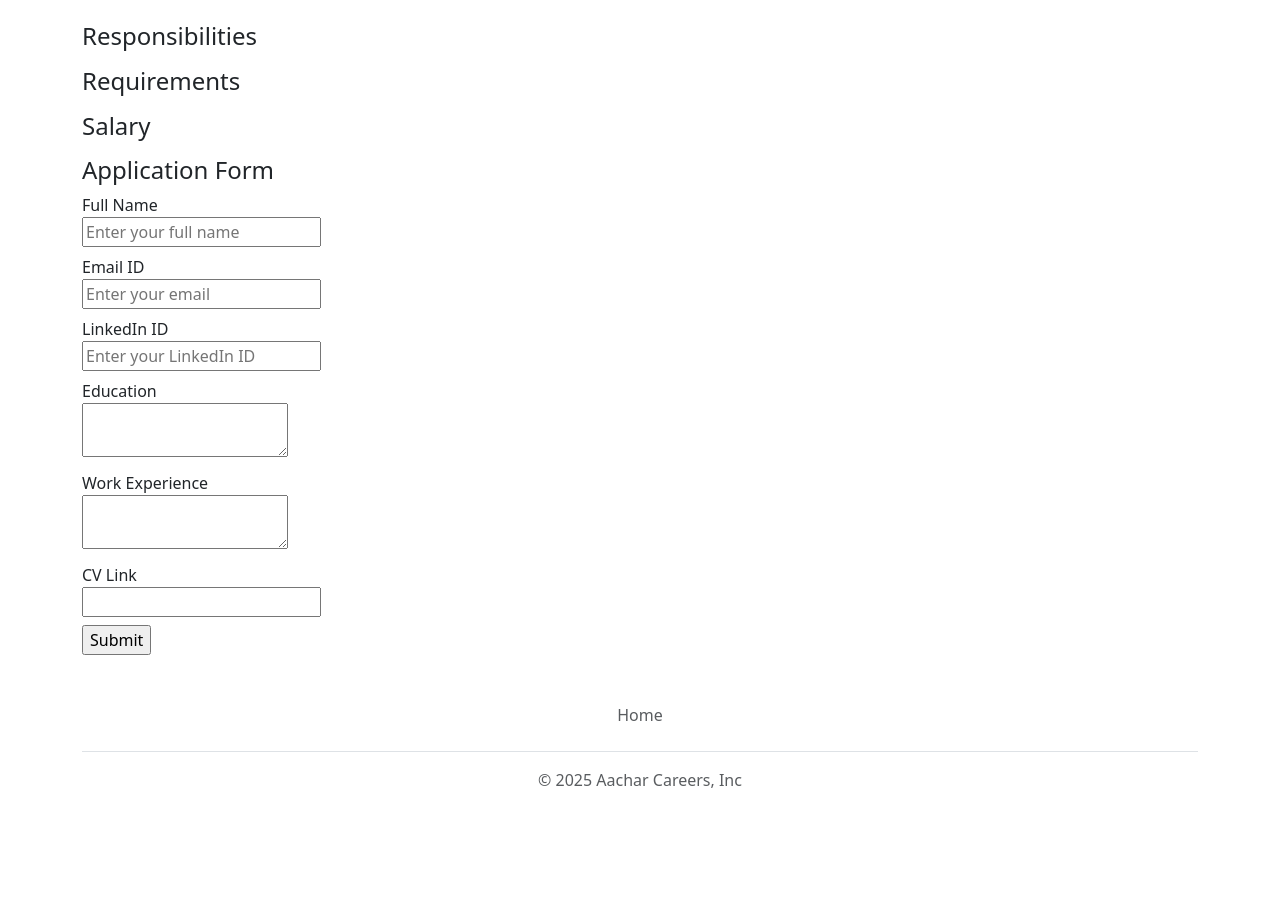
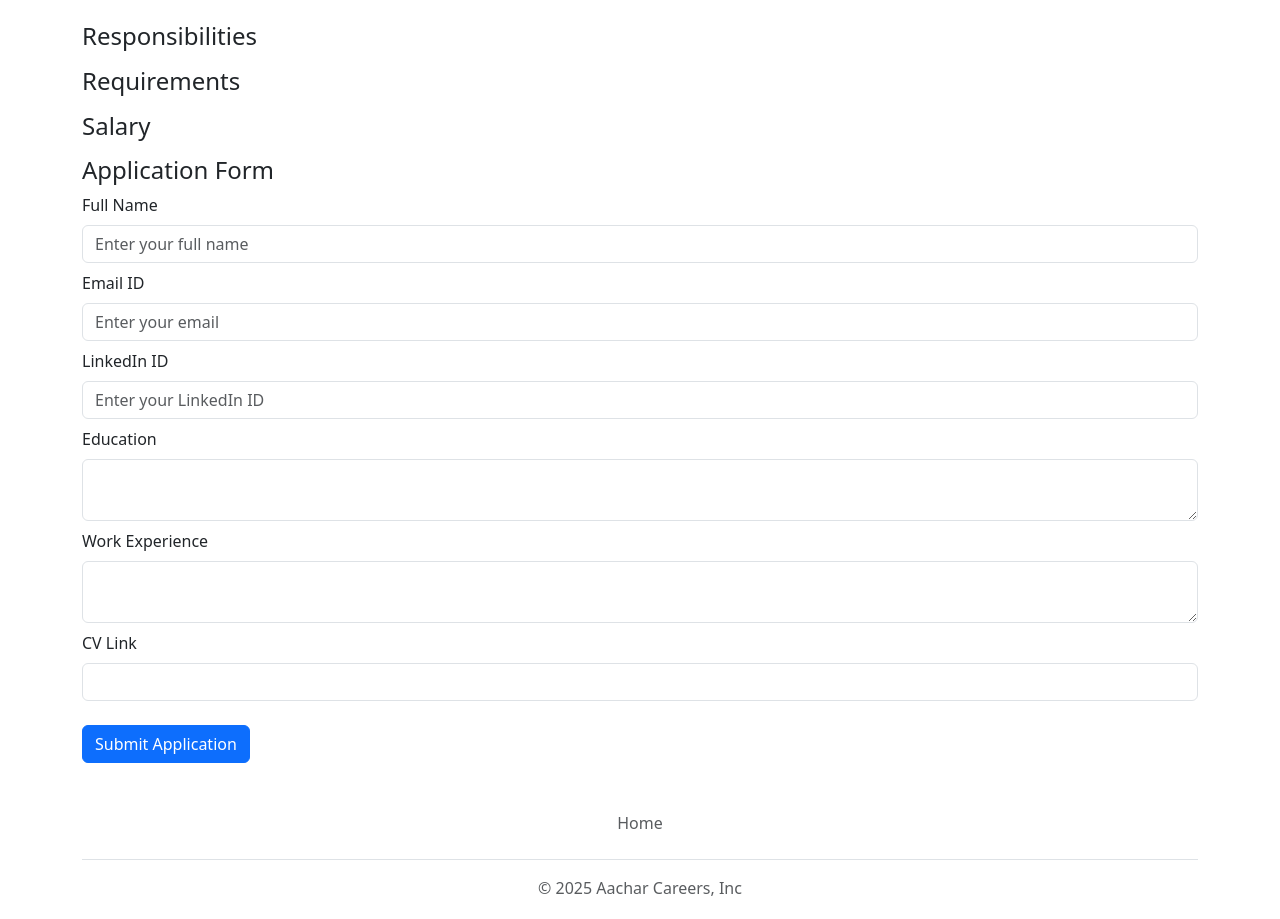
Before and after one commit to aa98-45556443355666/careers_website, a Flask app: template templates/jobwebpage.html in a window 1280 px wide. Shown: the part 434-1353 px from the top of the page. Before the commit the page ends 1222 px from the top, so only its background shows below. Run offline with Flask 3, Linux system fonts and the light colour scheme; the template is opened without the code that fills it, so the values that code supplies are empty.

Commit message:
improved styling of form

```diff
--- a/templates/form_apply.html
+++ b/templates/form_apply.html
@@ -1,29 +1,28 @@
 <h4>Application Form</h4>
 <form action='/job/{{job['id']}}/apply' method='post'>
   <div class='mb-2'>
-    <label>Full Name</label><br>
-    <input type="text" name="full_name" placeholder="Enter your full name" required>
+    <label for="fullName" class="form-label">Full Name</label><br>
+    <input type="text" class="form-control" id="fullName" name="full_name" placeholder="Enter your full name" required>
   </div>
   <div class='mb-2' >
-    <label>Email ID</label><br>
-    <input type="email" name="email" placeholder="Enter your email" required>
+    <label for="emailId" class="form-label">Email ID</label><br>
+    <input type="email" class="form-control" id="emailId" name="email" placeholder="Enter your email" required>
   </div>
   <div class='mb-2'>
-    <label>LinkedIn ID</label><br>
-    <input type="text" name="linkedin" placeholder="Enter your LinkedIn ID">
+    <label for="linkedinId" class="form-label">LinkedIn ID</label><br>
+    <input type="text" class="form-control" id="linkedinId" name="linkedin" placeholder="Enter your LinkedIn ID">
   </div>
   <div class='mb-2'>
-    <label>Education</label><br>
-    <textarea  name="education"></textarea>
+    <label for="education" class="form-label">Education</label><br>
+    <textarea class="form-control" id="education"  name="education"></textarea>
   </div>
   <div class='mb-2'>
-    <label>Work Experience</label><br>
-    <textarea  name="work_experience"></textarea>
+    <label for="work_experience" class="form-label">Work Experience</label><br>
+    <textarea class="form-control" id="work_experience"  name="work_experience"></textarea>
   </div>
   <div class='mb-2' >
-    <label>CV Link</label><br>
-    <input type="text" name="cv_link" required>
+    <label for="cv_link" class="form-label">CV Link</label><br>
+    <input type="text" class="form-control" id="cv_link" name="cv_link" required>
   </div>
-
-  <input type='submit' value='Submit'>
+  <button type="submit" class="btn btn-primary mt-3">Submit Application</button>
 </form>
--- a/templates/home.html
+++ b/templates/home.html
@@ -17,7 +17,7 @@
 
       <div class='row' style='margin-bottom: 18px;'>
         <div class='col-md-6'>
-      <p class="lead">Lorem ipsum dolor sit amet consectetur adipiscing elit. Quisque faucibus ex sapien vitae pellentesque sem placerat. In id cursus mi pretium tellus duis convallis. Tempus leo eu aenean sed diam urna tempor. Pulvinar vivamus fringilla lacus nec metus bibendum egestas. Iaculis massa nisl malesuada lacinia integer nunc posuere. Ut hendrerit semper vel class aptent taciti sociosqu. Ad litora torquent per conubia nostra inceptos himenaeos.</p>  </div>
+      <p class="lead">Discover the latest job openings in the tech industry, curated to help you take the next step in your career. Whether you're a developer, designer, data analyst, or product manager, explore a wide range of opportunities updated regularly. Our platform makes it simple to find roles that match your skills and aspirations—just click any listing to view details and apply directly through the job page. Let <b>Aachar Careers</b> be your partner in professional growth.</p>  </div>
         <div class='d-none d-md-block col-md-6'>
       <img src='/static/people.jpeg' style='height:320px; border-radius:4px;'>
         </div>
@@ -29,7 +29,7 @@
         {% endfor %}
       </div>
         <div class="text-center">
-      <a href='mailto:aarushkumarchoubey@gmail.com?subject=Question%20about%20Opening%20Positions&body=My%20Name%3A%20__your%20name%20here__%0D%0AMy%20Questions%3A%20__enter%20question%20here__' class="btn btn-primary btn-lg">Contact Us</a>
+      <a href='mailto:aarushkumarchoubey@gmail.com?subject=Question%20about%20Opening%20Positions&body=My%20Name%3A%20__your%20name%20here__%0D%0AMy%20Questions%3A%20__enter%20question%20here__' class="btn btn-success btn-lg">Contact Us</a>
         </div>
 
       </div>
```
